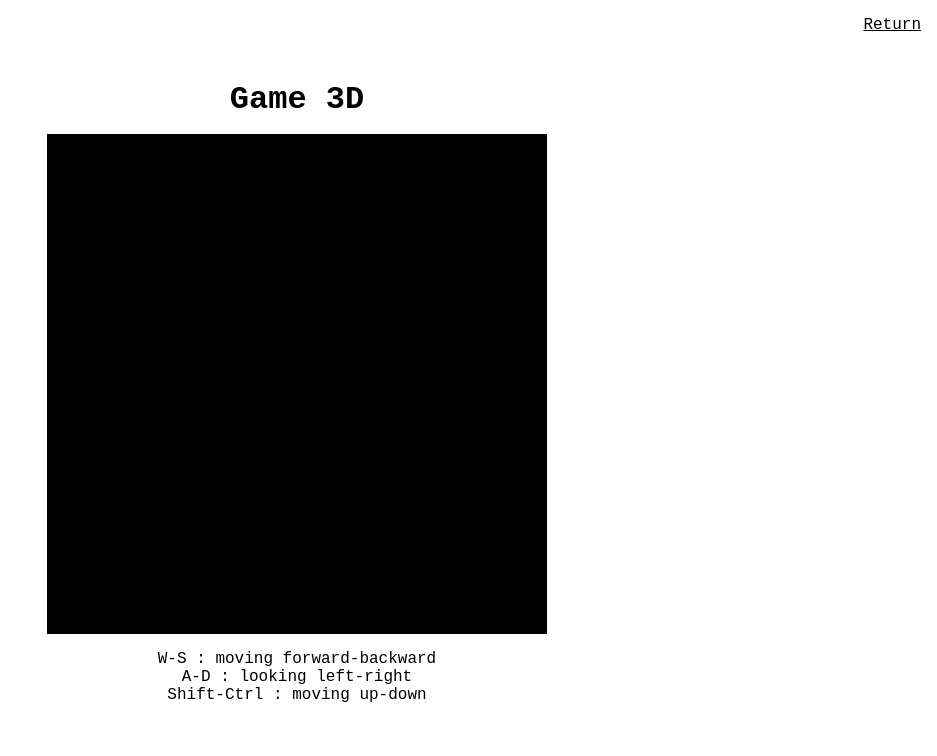
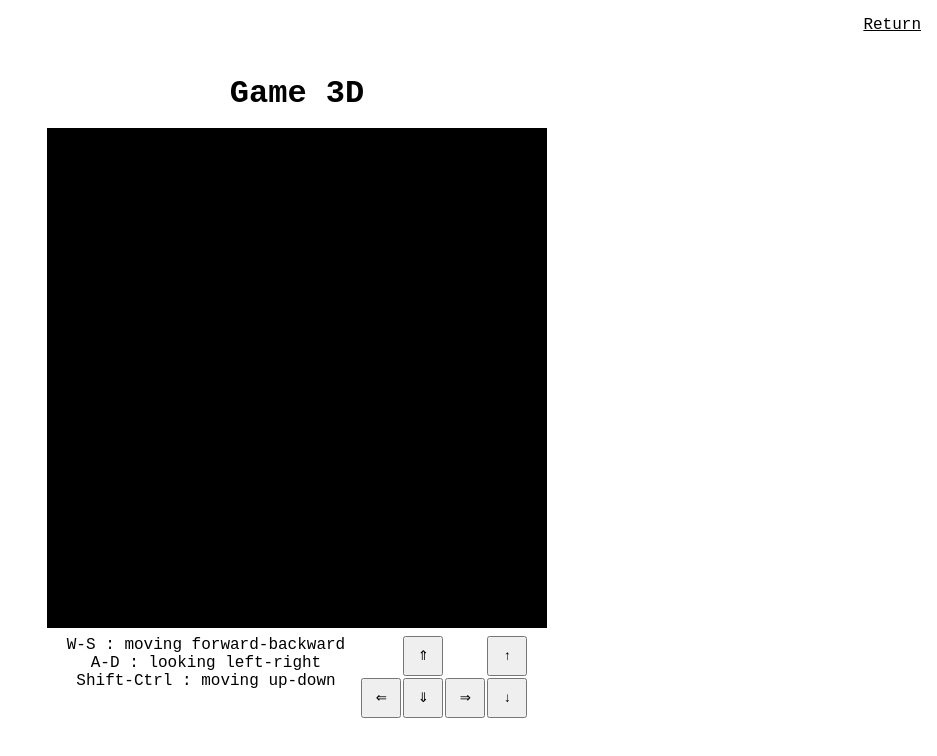
Before and after one commit to sutaC/Renderer3D, a SvelteKit app: page /game in a window 1280 px wide. Shown: the top 756 px of the page, without its empty margins (343-1280 px from the left). Built offline with nearby package versions, Linux system fonts and the light colour scheme; no server answers.

Commit message:
Alternative button controler

```diff
--- a/src/routes/game/+page.svelte
+++ b/src/routes/game/+page.svelte
@@ -8,6 +8,14 @@
 	onMount(() => {
 		const canvas = document.querySelector('canvas') as HTMLCanvasElement;
 		game = new Game(canvas);
+
+		game.addAlternativeButton(document.querySelector('#left') as HTMLButtonElement, 'a');
+		game.addAlternativeButton(document.querySelector('#forward') as HTMLButtonElement, 'w');
+		game.addAlternativeButton(document.querySelector('#right') as HTMLButtonElement, 'd');
+		game.addAlternativeButton(document.querySelector('#backward') as HTMLButtonElement, 's');
+		game.addAlternativeButton(document.querySelector('#up') as HTMLButtonElement, 'Shift');
+		game.addAlternativeButton(document.querySelector('#down') as HTMLButtonElement, 'Control');
+
 		game.onready = (gm) => {
 			gm.run();
 			console.log('Game is running!');
@@ -37,9 +45,20 @@
 
 <canvas width="500" height="500"></canvas>
 
-<p class="controlls">
-	W-S : moving forward-backward <br /> A-D : looking left-right <br /> Shift-Ctrl : moving up-down
-</p>
+<div class="wrap">
+	<p class="controlls">
+		W-S : moving forward-backward <br /> A-D : looking left-right <br /> Shift-Ctrl : moving up-down
+	</p>
+
+	<div class="controller">
+		<button id="left" aria-label="Left">&lArr;</button>
+		<button id="forward" aria-label="Forward">&uArr;</button>
+		<button id="right" aria-label="Right">&rArr;</button>
+		<button id="backward" aria-label="Backward">&dArr;</button>
+		<button id="up" aria-label="Up">&uarr;</button>
+		<button id="down" aria-label="Down">&darr;</button>
+	</div>
+</div>
 
 <style>
 	.return {
@@ -53,7 +72,49 @@
 		margin: 0 0 1rem;
 	}
 
+	.wrap {
+		margin: 0.5rem 0;
+		display: flex;
+		justify-content: center;
+		align-items: start;
+		gap: 1rem;
+		padding-inline: 2rem;
+	}
+
+	.controller {
+		display: grid;
+		text-align: center;
+		justify-content: center;
+		gap: 0.125rem;
+		grid-template-areas: '. forward . up' 'left backward right down';
+	}
+
+	.controller > * {
+		aspect-ratio: 1;
+		width: 2.5rem;
+	}
+
+	#left {
+		grid-area: left;
+	}
+	#forward {
+		grid-area: forward;
+	}
+	#right {
+		grid-area: right;
+	}
+	#backward {
+		grid-area: backward;
+	}
+	#up {
+		grid-area: up;
+	}
+	#down {
+		grid-area: down;
+	}
+
 	.controlls {
 		text-align: center;
+		margin: 0;
 	}
 </style>
```
